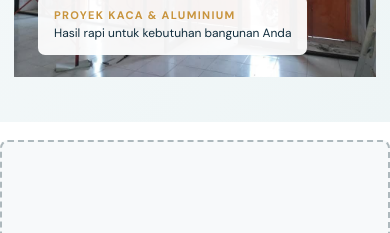
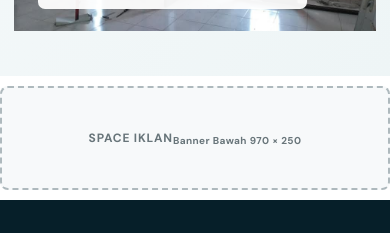
Before and after one commit to taufiq-aminudin/sahabataluminium, a plain HTML site: page index.html in a window 390 px wide. Shown: the part 1069-1302 px from the top of the page. Drawn offline with Linux system fonts and the light colour scheme.

Commit message:
Update iklan.css

```diff
--- a/iklan.css
+++ b/iklan.css
@@ -10,22 +10,22 @@
   box-sizing:border-box;
   position:relative;
   overflow:hidden;
-  margin:24px 0;
+  margin:12px 0;
   background:#f7f9fa;
   border:2px dashed #aeb9bd;
   border-radius:8px;
-  min-height:100px;
+  min-height:70px;
 }
 
-.ad-slot.ad-top{min-height:100px;}
-.ad-slot.ad-bottom{min-height:250px;}
+.ad-slot.ad-top{min-height:70px;}
+.ad-slot.ad-bottom{min-height:120px;}
 
 .ad-slot.ad-side{
   position:fixed;
   top:50%;
-  width:160px;
-  height:300px;
-  min-height:300px;
+  width:120px;
+  height:220px;
+  min-height:220px;
   margin:0;
   padding:0;
   transform:translateY(-50%);
@@ -88,28 +88,30 @@
 
 .ad-placeholder{
   width:100%;
-  min-height:100px;
+  min-height:70px;
   display:flex;
   align-items:center;
   justify-content:center;
   text-align:center;
   color:#68757a;
-  font-size:13px;
+  font-size:12px;
   font-weight:800;
   letter-spacing:.8px;
-  padding:12px;
+  padding:8px;
   box-sizing:border-box;
 }
-.ad-bottom .ad-placeholder{min-height:250px;}
+.ad-bottom .ad-placeholder{min-height:120px;}
+
 .ad-side .ad-placeholder{
-  min-height:300px;
-  width:160px;
+  min-height:220px;
+  width:120px;
   flex-direction:column;
 }
+
 .ad-placeholder small{
   display:block;
   margin-top:5px;
-  font-size:11px;
+  font-size:10px;
   font-weight:700;
   letter-spacing:.4px;
 }
@@ -128,8 +130,8 @@
 }
 
 @media (max-width:768px){
-  .ad-slot{margin:18px 0;}
-  .ad-slot.ad-top{min-height:100px;}
-  .ad-slot.ad-bottom{min-height:200px;}
-  .ad-bottom .ad-placeholder{min-height:200px;}
+  .ad-slot{margin:10px 0;}
+  .ad-slot.ad-top{min-height:60px;}
+  .ad-slot.ad-bottom{min-height:100px;}
+  .ad-bottom .ad-placeholder{min-height:100px;}
 }
```
